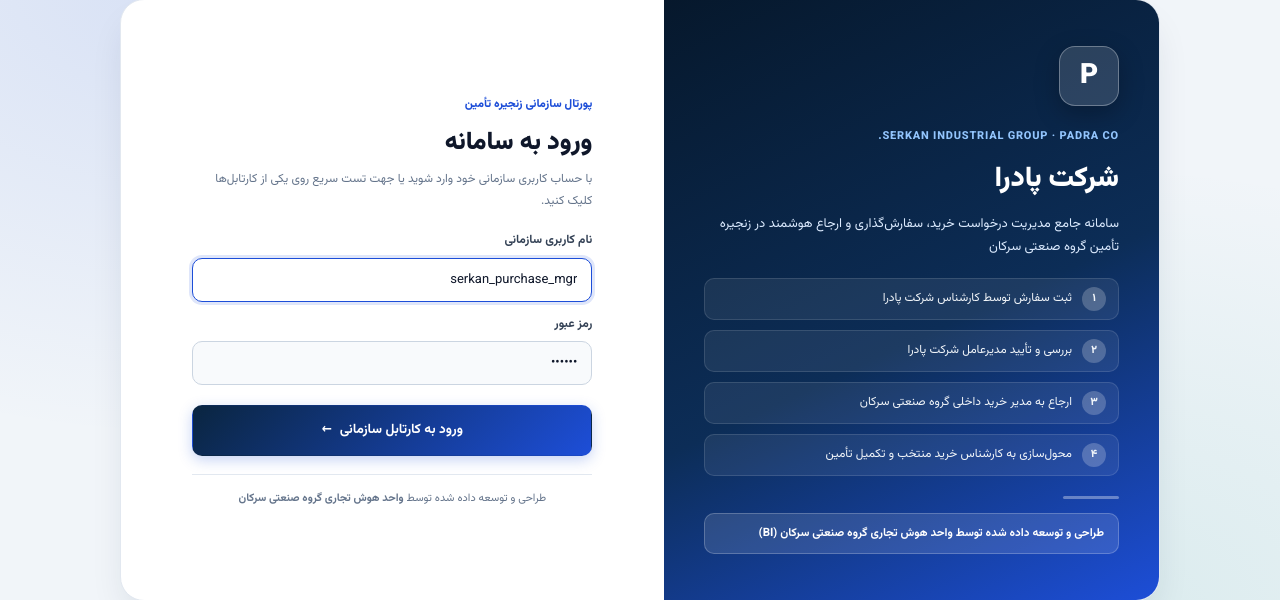
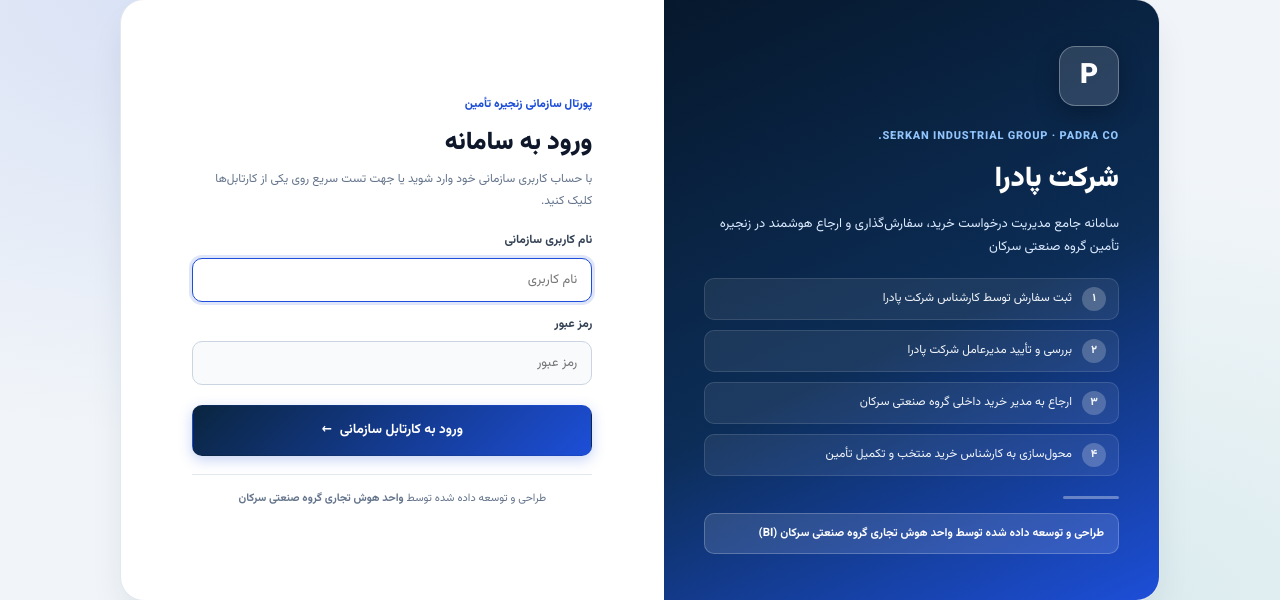
Before and after one commit to pouriaez/padra-purchase-request, a Python web app: template templates/login.html in a window 1280 px wide. Shown: the part 100-700 px from the top of the page. Run offline with Jinja, Linux system fonts and the light colour scheme; the template is opened without the code that fills it, so the values that code supplies are empty; some web fonts are replaced.

Commit message:
Remove prefilled demo credentials from login form

```diff
--- a/templates/login.html
+++ b/templates/login.html
@@ -54,9 +54,9 @@
         <form method="post" id="login-form">
           <input type="hidden" name="csrf_token" value="{{ csrf_token() }}">
           <label>نام کاربری سازمانی</label>
-          <input id="login-username" name="username" value="serkan_purchase_mgr" autocomplete="username" required autofocus placeholder="نام کاربری">
+          <input id="login-username" name="username" value="" autocomplete="username" required autofocus placeholder="نام کاربری">
           <label>رمز عبور</label>
-          <input id="login-password" type="password" name="password" value="123456" autocomplete="current-password" required placeholder="رمز عبور">
+          <input id="login-password" type="password" name="password" value="" autocomplete="current-password" required placeholder="رمز عبور">
           <button class="btn primary wide" type="submit">ورود به کارتابل سازمانی <span>←</span></button>
         </form>
         <div class="login-foot">طراحی و توسعه داده شده توسط <b>واحد هوش تجاری گروه صنعتی سرکان</b></div>
```
